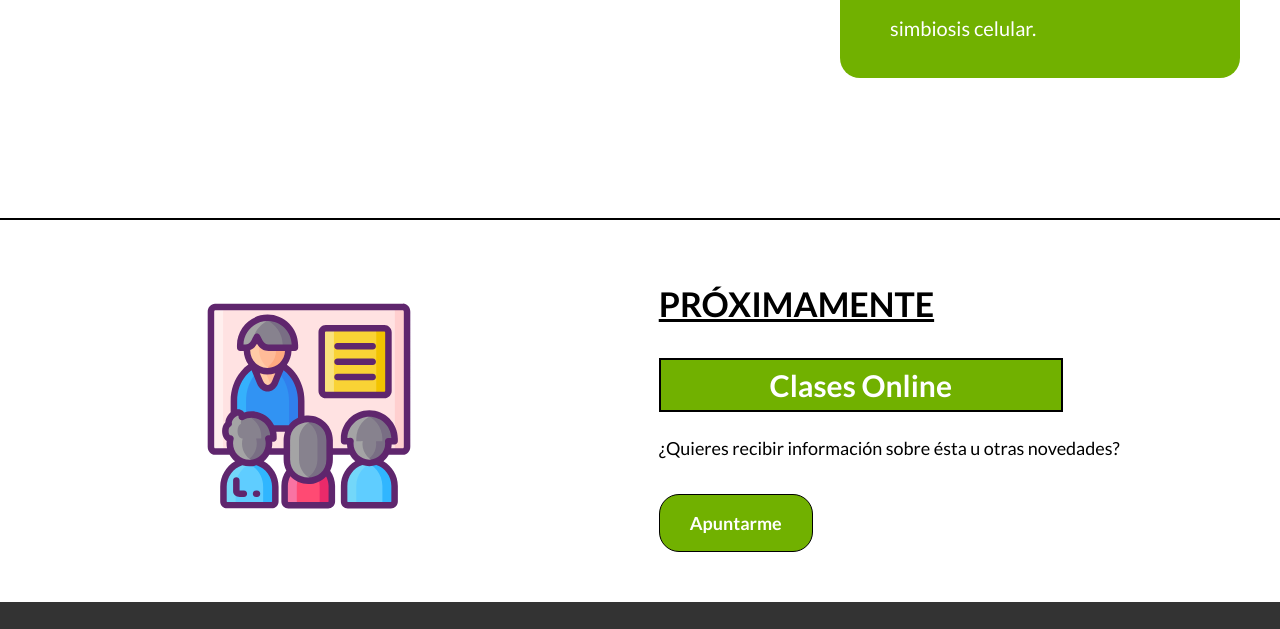
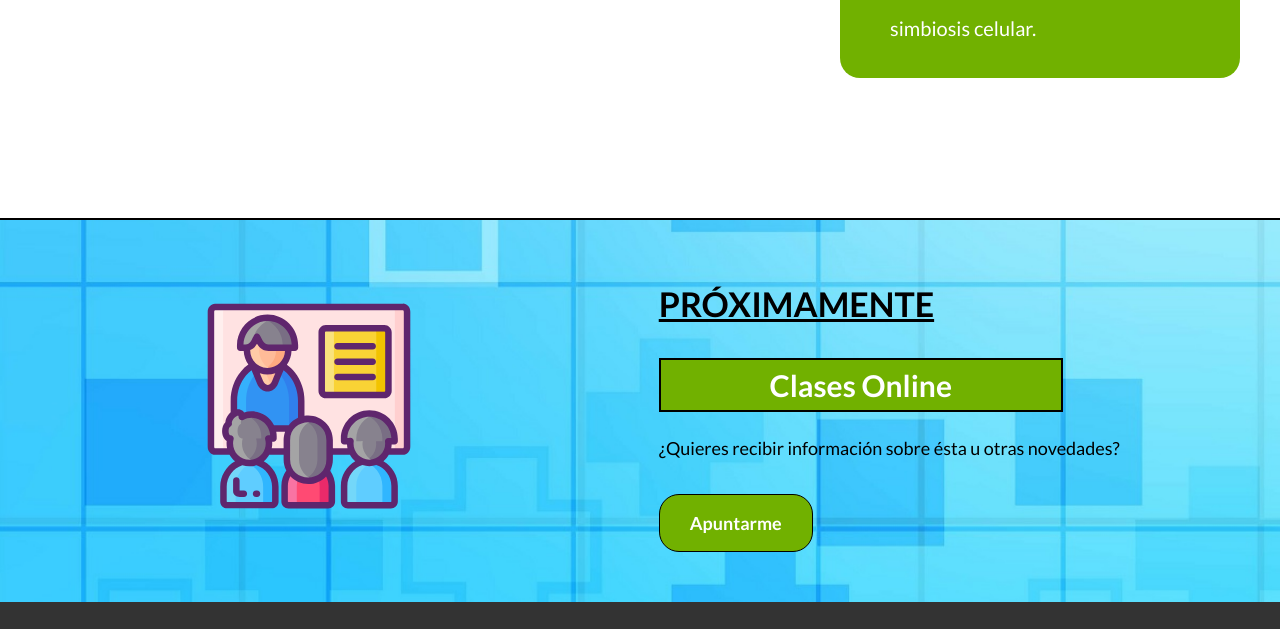
Before and after one commit to ppsmillenium/Medicina, a plain HTML site: page index.html in a window 1280 px wide. Shown: the part 3299-3928 px from the top of the page. Drawn offline with Linux system fonts and the light colour scheme.

Commit message:
webs++ 1808-1124
modificada ruta background image proximamente

```diff
--- a/css/styles.css
+++ b/css/styles.css
@@ -455,7 +455,7 @@ testimonial blockquote {
 }
 
 .proximamente-imagen {
-    background-image: url(img/fondo/fondo-proximamente.jpg);
+    background-image: url(../img/fondo/fondo-proximamente.jpg);
     background-position: center center;
     background-size: cover;
 }
```
